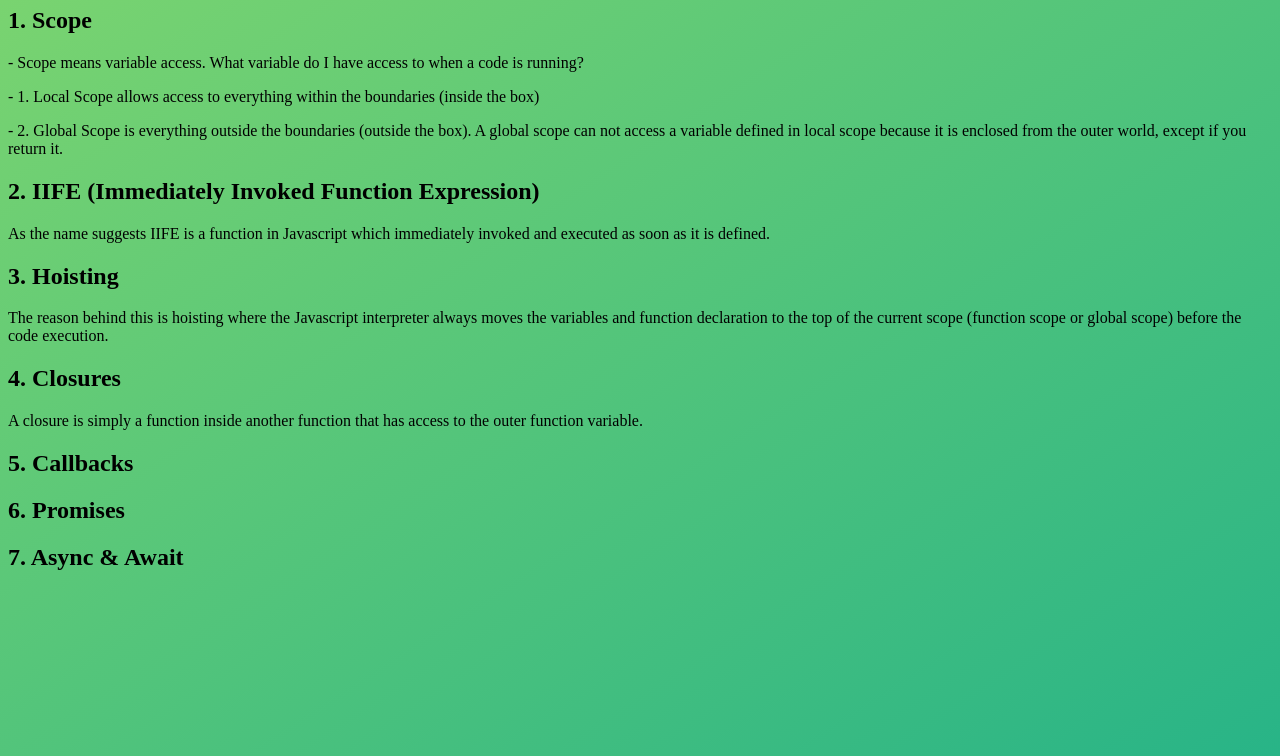
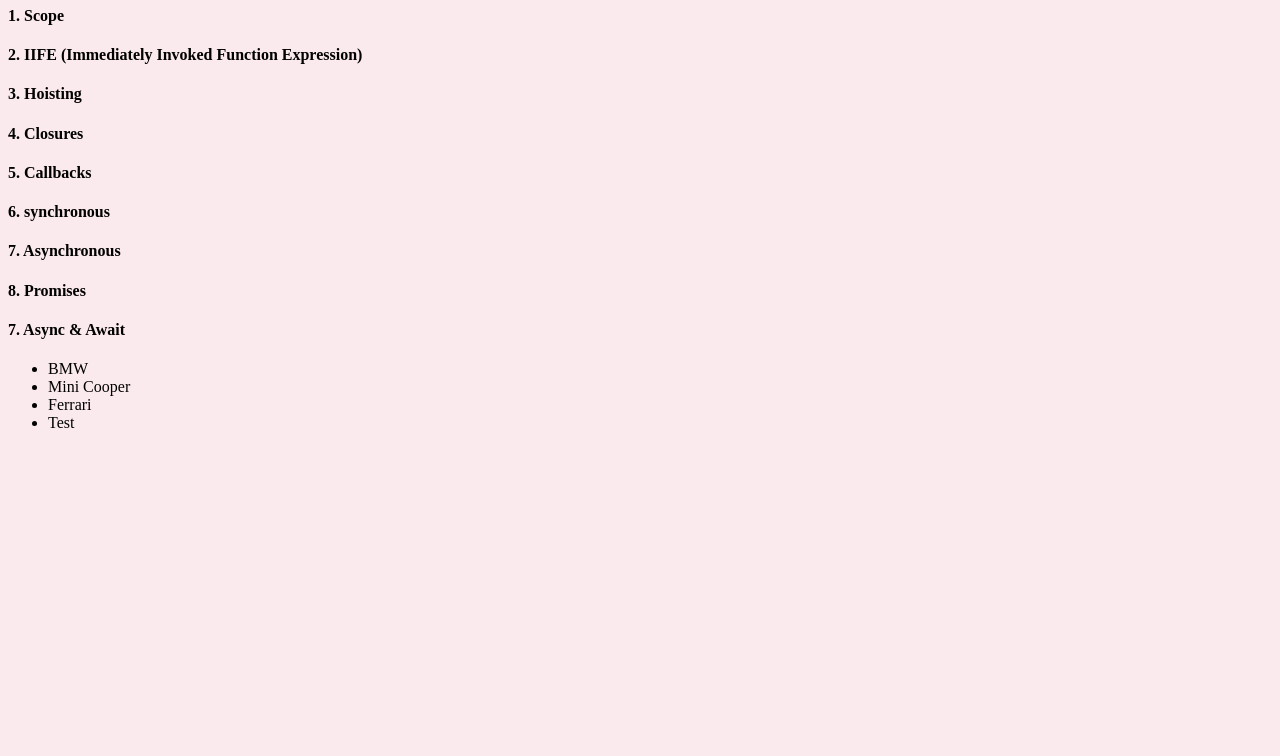
Before and after one commit to Chirag3Developer/JS, a plain HTML site: page 1. javascript basic concepts/index.html in a window 1280 px wide. Shown: the part 73-829 px from the top of the page. Drawn offline with Linux system fonts and the light colour scheme.

Commit message:
synchronous, Asynchronous, Promises

```diff
--- a/1. javascript basic concepts/index.html
+++ b/1. javascript basic concepts/index.html
@@ -11,7 +11,12 @@
       height: 100vh;
       /* display: flex;
       align-items: center; */
-      background: linear-gradient(to top left, #28b487, #7dd56f);
+      background: #fbeaed;
+      color: #000;
+    }
+
+    p {
+      display: none;
     }
 
     /* h1 {
@@ -27,31 +32,48 @@
 </head>
 
 <body>
+
   <h1>Javascript Basic Concepts</h1>
 
+  <p id="dText"></p>
+
   <div>
-    <h2>1. Scope</h2>
+    <h4>1. Scope</h4>
     <p>- Scope means variable access. What variable do I have access to when a code is running?</p>
     <p>- 1. Local Scope allows access to everything within the boundaries (inside the box)</p>
     <p>- 2. Global Scope is everything outside the boundaries (outside the box). A global scope can not access a variable defined in local scope because it is enclosed from the outer world, except if you return it.</p>
 
-    <h2>2. IIFE (Immediately Invoked Function Expression)</h2>
+    <h4>2. IIFE (Immediately Invoked Function Expression)</h4>
     <p>As the name suggests IIFE is a function in Javascript which immediately invoked and executed as soon as it is defined.</p>
 
-    <h2>3. Hoisting</h2>
+    <h4>3. Hoisting</h4>
     <p>The reason behind this is hoisting where the Javascript interpreter always moves the variables and function declaration to the top of the current scope (function scope or global scope) before the code execution.</p>
 
-    <h2>4. Closures</h2>
+    <h4>4. Closures</h4>
     <p>A closure is simply a function inside another function that has access to the outer function variable.</p>
 
-    <h2>5. Callbacks</h2>
+    <h4>5. Callbacks</h4>
+    <p>A callback is a function passed as an argument to another function This technique allows a function to call another function A callback function can run after another function has finished</p>
+
+    <h4>6. synchronous</h4>
+    <p>An a synchronous model allows multiple things to happen at the same time.</p>
+
+    <h4>7. Asynchronous</h4>
+    <p>Functions running in parallel with other functions are called asynchronous A good example is JavaScript setTimeout()</p>
+    <p>An asynchronous model allows multiple things to happen at the same time.</p>
+
+    <h4>8. Promises</h4>
+    <p>Resolve, Reject</p>
+    <p>Fulfilled: When the operation is completed successfully.</p>
+    <p>Rejected: When the operation is failed.</p>
+    <p>Pending: initial state, neither fulfilled nor rejected.</p>
+
+    <h4>7. Async & Await</h4>
     <p></p>
+  </div>
 
-    <h2>6. Promises</h2>
-    <p></p>
-
-    <h2>7. Async & Await</h2>
-    <p></p>
+  <div>
+    <ul class="carData" id="carData"></ul>
   </div>
 
   <script src="script.js"></script>
--- a/1. javascript basic concepts/script.js
+++ b/1. javascript basic concepts/script.js
@@ -20,18 +20,114 @@
 // console.log(a);
 // var a;
 
-console.log("============= Closures =============");
-(function parentsFun() {
-  let name1 = "Chirag";
-  console.log(name1);
+// console.log("============= Closures =============");
+// (function parentsFun() {
+//   let name1 = "Chirag";
+//   console.log(name1);
 
-  let name2 = "";
+//   function innerFun() {
+//     name2 = "Jagatiya";
+//     // let name2 = "Jagatiya";
+//     console.log(name2);
+//     // let name2 = "";
+//   }
+//   innerFun()
 
-  function innerFun() {
-    name2 = "Jagatiya";
-    console.log(name2);
-  }
-  innerFun()
+//   console.log(name1 + " " + name2);
+// })();
 
-  console.log(name1 + " " + name2);
-})();
+// console.log("============= CallBack Funstion =============");
+
+// function msg(){
+//   return "your sum is";
+// }
+
+// function msg2(){
+//   // text = "This is Your Ans. ";
+//   // return text;
+//   return "This is Your Ans.";
+// }
+
+// function sum(num1, num2, CallBack){
+//   console.log(CallBack(), num1 + num2);
+//   // console.log(`your sum is `)
+//   // CallBack()
+// }
+
+// sum(10, 50, msg);
+// sum(10, 20, msg2);
+
+// console.log("============= Asynchronous =============");
+
+// // setTimeout(printMsg, 1000);
+// setInterval(printMsg, 1000);
+// // printMsg()
+
+// num = 0;
+// function printMsg(){
+//   // document.getElementById("dText").innerHTML = `Hello world !! ${num++}`;
+//   document.getElementById("dText").innerHTML = `${new Date().getHours()} H : ${new Date().getMinutes()} M : ${new Date().getSeconds()} S`;
+// }
+
+console.log("============= Promises =============");
+
+let CarData = [{
+  "name": "BMW",
+  "color": "purple",
+  "type": "minivan",
+  "registration": new Date('2012-02-03'),
+  "capacity": 7
+}, {
+  "name": "Mini Cooper",
+  "color": "red",
+  "type": "station wagon",
+  "registration": new Date('2018-03-03'),
+  "capacity": 5
+}, {
+  "name": "Ferrari",
+  "color": "red",
+  "type": "cabrio",
+  "registration": new Date('2016-05-02'),
+  "capacity": 2
+}]
+console.log(CarData);
+
+function addCarData(newData) {
+  // return new Promise(function (resolve, reject) {
+  return new Promise(function (resolve, reject) {
+    setTimeout(function () {
+      CarData.push(newData);
+      error = false;
+      if (!error) {
+        resolve();
+      } else {
+        reject();
+      }
+    }, 1000);
+  })
+}
+
+getCardata(CarData)
+function getCardata() {
+  setTimeout(function () {
+    str = "";
+    for (let index = 0; index < CarData.length; index++) {
+      str += `<li>${CarData[index]['name']}</li>`;
+    }
+    document.getElementById('carData').innerHTML = str;
+  }, 5000);
+}
+
+let newCardData = {
+  "name": "Test",
+  "color": "Green",
+  "type": "Dummy type",
+  "registration": new Date('2022-03-25'),
+  "capacity": 10
+};
+
+addCarData(newCardData).then(function () {
+  getCardata();
+}).catch(function () {
+  console.log("data Is Note Added.!!")
+});
```
